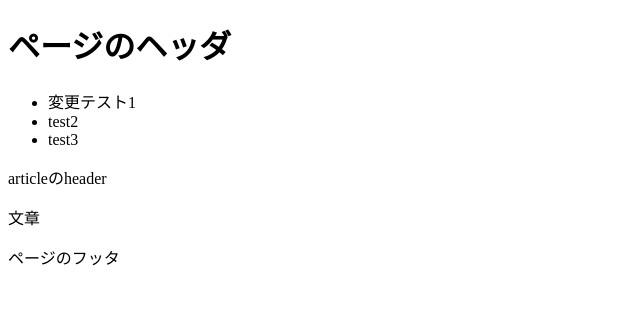
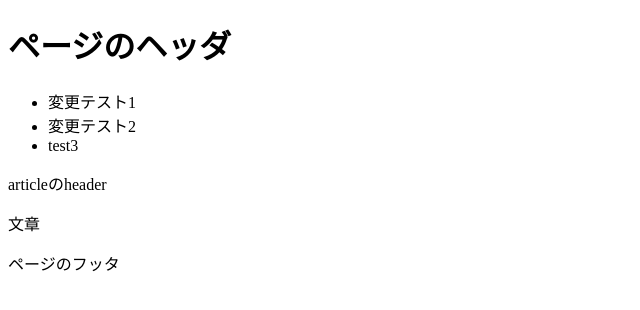
Before and after one commit to kiddikn/ftpdeployer, a plain HTML site: page cd-sample/index.html in a window 1280 px wide. Shown: the whole page, without its empty margins (0-640 px from the left). Drawn offline with Linux system fonts and the light colour scheme.

Commit message:
change contents

```diff
--- a/cd-sample/index.html
+++ b/cd-sample/index.html
@@ -12,7 +12,7 @@
  <nav>
  <ul>
  <li>変更テスト1</li>
- <li>test2</li>
+ <li>変更テスト2</li>
  <li>test3</li>
  </ul>
  </nav>
```
